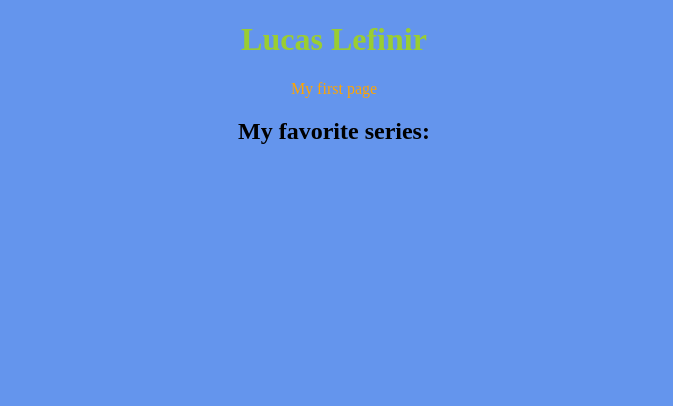
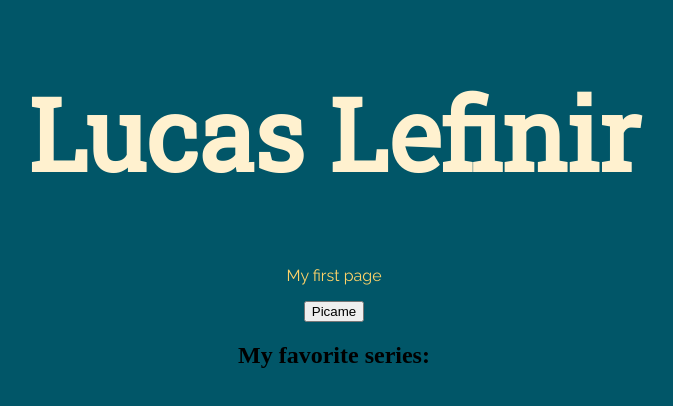
Before and after one commit to lucas-lefinir/lucas-lefinir, a plain HTML site: page index.html in a window 1280 px wide. Shown: the whole page, without its empty margins (306-979 px from the left). Drawn offline with Linux system fonts and the light colour scheme.

Commit message:
adding button and js file

```diff
--- a/css/style.css
+++ b/css/style.css
@@ -1,8 +1,13 @@
 body {
-    background-color: cornflowerblue;
+    background-color:#015668;
     text-align: center;
 }
 h1 {
-    color: yellowgreen;
+    color: #fff1cf;
+    font-size: 100px;
+    font-family: 'Roboto Slab', serif;
 }
-p {color: orange;}
+p {
+    color:#ffd369;
+    font-family: 'Raleway', sans-serif;
+}
--- a/index.html
+++ b/index.html
@@ -3,10 +3,13 @@
     <head>
         <title>My web page</title>
         <link rel="stylesheet" type="text/css" href="./css/style.css">
+        <link rel="stylesheet" href="https://fonts.googleapis.com/css?family=Raleway|Roboto+Slab&display=swap">
+        <script src="./js/script.js"></script>
     </head>
     <body>
         <h1>Lucas Lefinir</h1>
         <p>My first page</p>
+        <button type="button" onclick="message()">Picame</button>
         <h2>My favorite series:</h2>
 
     </body>
--- /dev/null
+++ b/js/script.js
@@ -0,0 +1,3 @@
+function message(){
+    alert("sumbudrule");
+}
```
